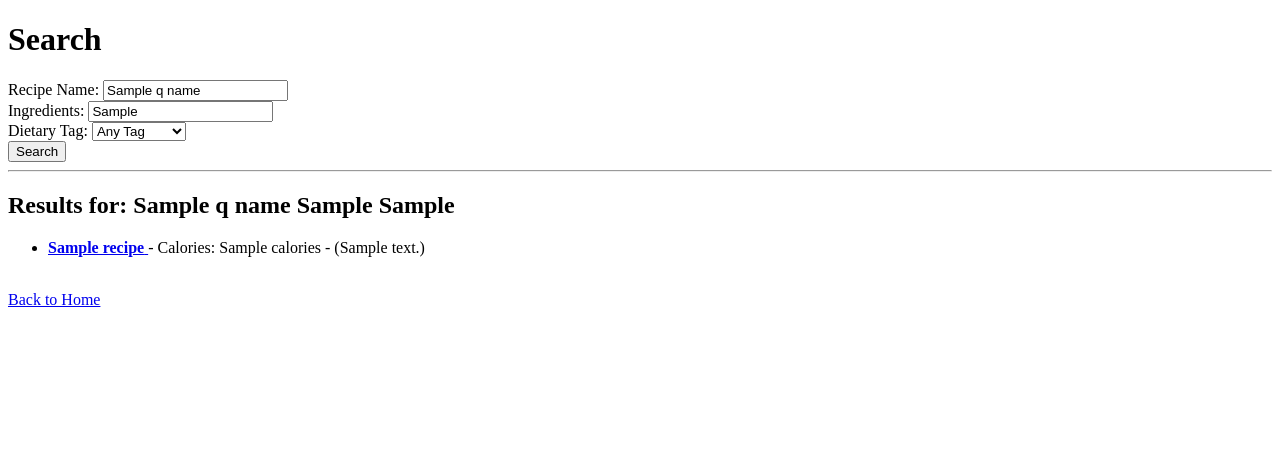
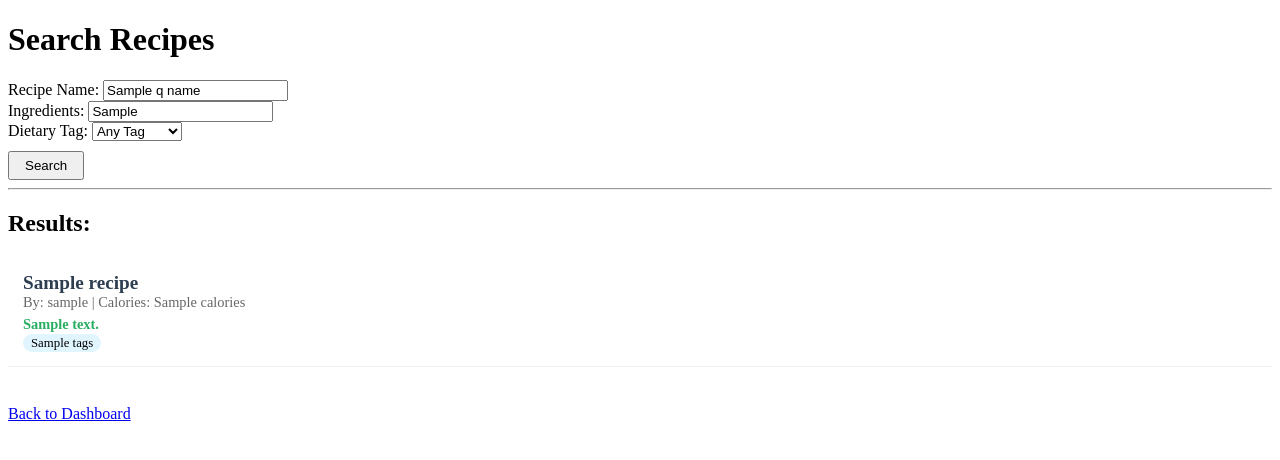
Before and after one commit to Javan27/CSC330-RecipeHub, a Flask app: template templates/search_results.html in a window 1280 px wide. Shown: the top 460 px of the page. Run offline with Flask 3, Linux system fonts and the light colour scheme; the template is opened without the code that fills it: most values are stand-ins (such as "Sample title", 1, 10 or a date in 2020).

Commit message:
Update search_results.html
Contextual Ingredient Display [Bug Fix: Search Context]: I updated the loop to use the item.context variable we created in app.py. Now, if a user searches for "flour," the results will explicitly say "Has ingredient: Flour" under the recipe name.

Search Clarity [Bug Fix: UI Feedback]: Added the recipe author's name and calories to each result to provide more information before the user clicks through.

Dynamic Matching: The search now pulls the exact name of the ingredient from your database that matched the user's query, even if they only typed a partial name (like "gar" matching "Garlic").

```diff
--- a/templates/search_results.html
+++ b/templates/search_results.html
@@ -2,59 +2,74 @@
 <html>
 <head>
     <title>Search Results</title>
+    <style>
+        .result-item { margin-bottom: 20px; padding: 15px; border-bottom: 1px solid #eee; }
+        .match-context { color: #27ae60; font-weight: bold; font-size: 0.9em; margin-top: 5px; }
+        .recipe-meta { color: #666; font-size: 0.9em; }
+    </style>
 </head>
 <body>
-    <h1>Search</h1>
+    <h1>Search Recipes</h1>
 
     <form action="/search" method="GET">
         <div>
             <label>Recipe Name:</label>
-            <input type="text" name="q_name" value="{{ q_name or '' }}">
+            <input type="text" name="q_name" value="{{ q_name or '' }}" placeholder="Search by name...">
         </div>
 
         <div>
             <label>Ingredients:</label>
-            <input type="text" name="q_ing" value="{{ q_ing or '' }}">
+            <input type="text" name="q_ing" value="{{ q_ing or '' }}" placeholder="Search by ingredient...">
         </div>
 
         <div>
             <label>Dietary Tag:</label>
             <select name="q_tag">
                 <option value="">Any Tag</option>
-                <option value="Vegan" {% if q_tag == 'Vegan' %}selected{% endif %}>Vegan</option>
-                <option value="Keto" {% if q_tag == 'Keto' %}selected{% endif %}>Keto</option>
-                <option value="Gluten-Free" {% if q_tag == 'Gluten-Free' %}selected{% endif %}>Gluten-Free</option>
-                <option value="Protein" {% if q_tag == 'Vegetarian' %}selected{% endif %}>Vegetarian</option>
+                <option value="keto" {% if q_tag == 'keto' %}selected{% endif %}>Keto</option>
+                <option value="sugar-free" {% if q_tag == 'sugar-free' %}selected{% endif %}>Sugar-Free</option>
+                <option value="vegan" {% if q_tag == 'vegan' %}selected{% endif %}>Vegan</option>
+                <option value="protein" {% if q_tag == 'protein' %}selected{% endif %}>Protein</option>
+                <option value="nut-free" {% if q_tag == 'nut-free' %}selected{% endif %}>Nut-Free</option>
             </select>
         </div>
 
-        <button type="submit">Search</button>
+        <button type="submit" style="margin-top: 10px; padding: 5px 15px;">Search</button>
     </form>
 
     <hr>
 
     {% if q_name or q_ing or q_tag %}
-        <h2>Results for: {{ q_name }} {{ q_ing }} {{ q_tag }}</h2>
+        <h2>Results:</h2>
         {% if results %}
-            <ul>
+            <div id="results-list">
                 {% for item in results %}
-                    <li>
-                        <a href="/recipe/{{ item.recipe.id }}">
-                            <strong>{{ item.recipe.name }}</strong>
+                    <div class="result-item">
+                        <a href="/recipe/{{ item.recipe.id }}" style="text-decoration: none;">
+                            <strong style="font-size: 1.2em; color: #2c3e50;">{{ item.recipe.name }}</strong>
                         </a>
-                        - Calories: {{ item.recipe.calories }}
+                        <div class="recipe-meta">
+                            By: {{ item.recipe.owner.username }} | Calories: {{ item.recipe.calories }}
+                        </div>
+
                         {% if item.context %}
-                            - ({{ item.context }})
+                            <div class="match-context">{{ item.context }}</div>
                         {% endif %}
-                    </li>
+
+                        {% if item.recipe.tags %}
+                            <span style="background: #e1f5fe; padding: 2px 8px; border-radius: 10px; font-size: 0.8em;">
+                                {{ item.recipe.tags }}
+                            </span>
+                        {% endif %}
+                    </div>
                 {% endfor %}
-            </ul>
+            </div>
         {% else %}
-            <p>No recipes found.</p>
+            <p>No recipes found matching your criteria.</p>
         {% endif %}
     {% endif %}
 
     <br>
-    <a href="{{ url_for('index') }}">Back to Home</a>
+    <a href="{{ url_for('index') }}">Back to Dashboard</a>
 </body>
 </html>
```
